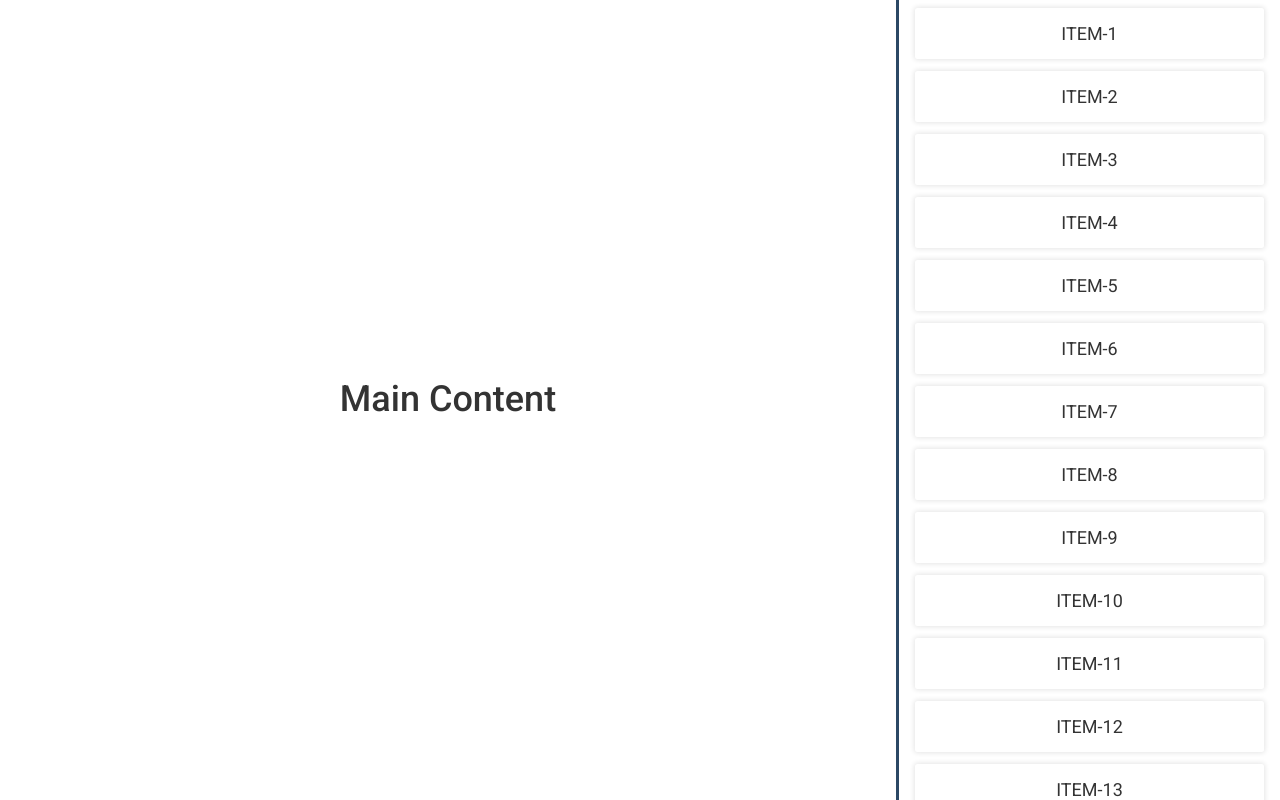
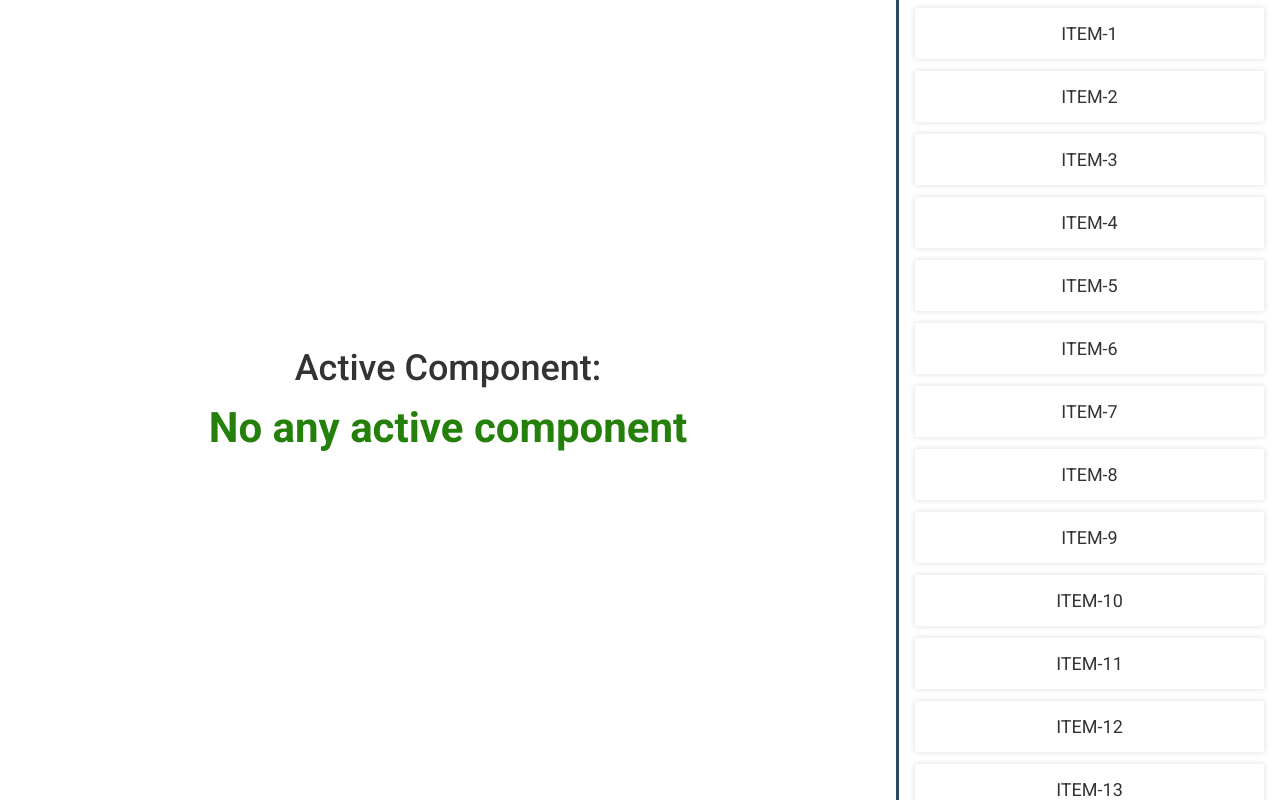
Before and after one commit to dikxak/website-layout, a React (Create React App) app: page / in a window 1280 px wide. Built offline with nearby package versions, Linux system fonts and the light colour scheme.

Commit message:
display active card component on left panel

```diff
--- a/src/App.js
+++ b/src/App.js
@@ -1,10 +1,18 @@
-import React from 'react';
+import React, { useState } from 'react';
 import Sidebar from './components/Sidebar/Sidebar';
 
 import './app.css';
 import Card from './components/Card/Card';
 
 const App = () => {
+  const [activeComponent, setActiveComponent] = useState(
+    'No any active component'
+  );
+
+  const activeComponentChangeHandler = itemText => {
+    setActiveComponent(itemText);
+  };
+
   const sidebarData = [];
 
   for (let i = 1; i <= 20; i++) {
@@ -14,7 +22,8 @@ const App = () => {
   return (
     <section className="app">
       <main className="main-content">
-        <p>Main Content</p>
+        <p>Active Component:</p>
+        <p className="active-text">{activeComponent}</p>
       </main>
       <Sidebar
         render={item => {
@@ -22,6 +31,7 @@ const App = () => {
             <Card
               key={item}
               render={paraClass => <p className={paraClass}>{item}</p>}
+              onClick={activeComponentChangeHandler.bind(this, item)}
             ></Card>
           );
         }}
--- a/src/app.css
+++ b/src/app.css
@@ -5,6 +5,9 @@
 
 .main-content {
   display: flex;
+  flex-direction: column;
+  gap: 1.6rem;
+
   align-items: center;
   justify-content: center;
 
@@ -16,6 +19,12 @@
   font-weight: 500;
 }
 
+.main-content .active-text {
+  color: #24800a;
+  font-size: 4.2rem;
+  font-weight: 700;
+}
+
 /* ================= */
 /* Media Query */
 /* Below 544px (SmartPhones) */
--- a/src/components/Card/Card.js
+++ b/src/components/Card/Card.js
@@ -5,6 +5,7 @@ import classes from './Card.module.css';
 const Card = props => {
   return (
     <div
+      onClick={props.onClick}
       className={`${classes['card']} ${props.className ? props.className : ''}`}
     >
       {props.render(classes['card-para'])}
--- a/src/components/Card/Card.module.css
+++ b/src/components/Card/Card.module.css
@@ -2,6 +2,17 @@
   padding: 1.2rem 2.4rem;
   border-radius: 0.25rem;
   box-shadow: 0rem 0rem 0.5rem 0.1rem rgba(0, 0, 0, 0.1);
+
+  transition: all 0.35s;
+  cursor: pointer;
+}
+
+.card:hover {
+  transform: translateY(-0.35rem);
+}
+
+.card:active {
+  transform: translateY(0rem);
 }
 
 .card-para {
```
